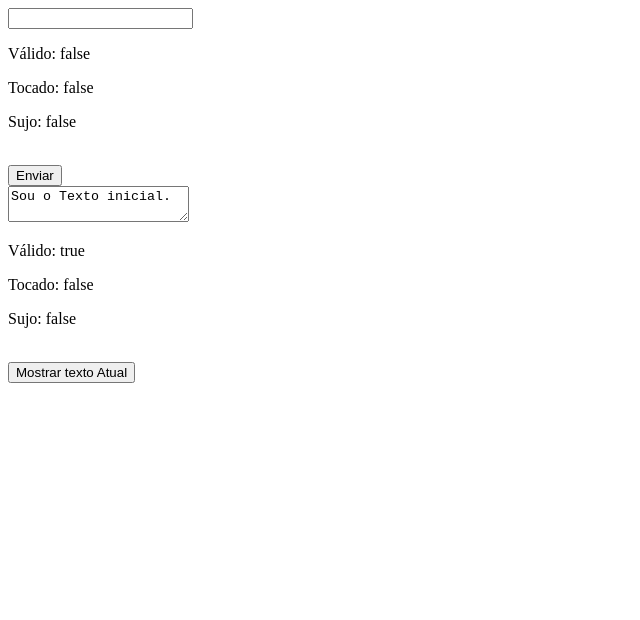
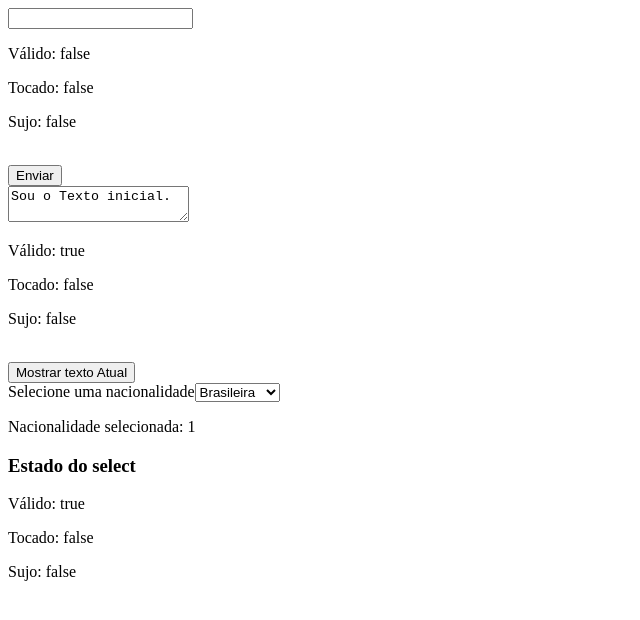
Before and after one commit to Eduardo-XavierPaula/template_driven_forms, an Angular app: page / in a window 1280 px wide. Shown: the top 620 px of the page, without its empty margins (0-640 px from the left). Built offline with nearby package versions, Linux system fonts and the light colour scheme.

Commit message:
✨ New feature: estudo ngmodel select, by Eduardo Xavier

```diff
--- a/src/app/app.component.html
+++ b/src/app/app.component.html
@@ -4,3 +4,6 @@
 <div class="container">
   <app-textarea></app-textarea>
 </div>
+<div class="container">
+  <app-select></app-select>
+</div>
--- a/src/app/app.module.ts
+++ b/src/app/app.module.ts
@@ -6,9 +6,10 @@ import { AppComponent } from './app.component';
 import { FormsModule } from '@angular/forms';
 import { InputTextComponent } from './elements/input-text/input-text.component';
 import { TextareaComponent } from './elements/textarea/textarea.component';
+import { SelectComponent } from './elements/select/select.component';
 
 @NgModule({
-  declarations: [AppComponent, InputTextComponent, TextareaComponent],
+  declarations: [AppComponent, InputTextComponent, TextareaComponent, SelectComponent],
   imports: [BrowserModule, AppRoutingModule, FormsModule],
   providers: [],
   bootstrap: [AppComponent],
--- /dev/null
+++ b/src/app/elements/select/select.component.html
@@ -0,0 +1,35 @@
+<!-- <label for="cars">Selecione um carro:</label>
+<select
+  name="cars"
+  id="cars"
+  ngModel
+  #meuSelectFormControl="ngModel"
+  required=""
+>
+  <option value="" selected></option>
+  <option value="volvo">Volvo</option>
+  <option value="saab">Saab</option>
+  <option value="fiat">Fiat</option>
+  <option value="audi">Audi</option>
+</select> -->
+
+<label for="nationalities">Selecione uma nacionalidade</label>
+<select
+  name="nationalities"
+  id="nationalities"
+  [(ngModel)]="nationalitySelected"
+  #meuSelectFormControl="ngModel"
+  required=""
+>
+  <option value=""></option>
+  @for (nationality of nationalities; track $index) {
+  <option value="{{ nationality.id }}">{{ nationality.description }}</option>
+  }
+</select>
+
+<p>Nacionalidade selecionada: {{ nationalitySelected }}</p>
+
+<h3>Estado do select</h3>
+<p>Válido: {{ meuSelectFormControl.valid }}</p>
+<p>Tocado: {{ meuSelectFormControl.touched }}</p>
+<p>Sujo: {{ meuSelectFormControl.dirty }}</p>
--- /dev/null
+++ b/src/app/elements/select/select.component.ts
@@ -0,0 +1,24 @@
+import { Component } from '@angular/core';
+
+@Component({
+  selector: 'app-select',
+  templateUrl: './select.component.html',
+  styleUrl: './select.component.scss',
+})
+export class SelectComponent {
+  nationalitySelected: number | undefined = 1;
+  nationalities: { id: number; description: string }[] = [
+    {
+      id: 1,
+      description: 'Brasileira',
+    },
+    {
+      id: 2,
+      description: 'Argentina',
+    },
+    {
+      id: 3,
+      description: 'Espanhola',
+    },
+  ];
+}
--- a/src/styles.scss
+++ b/src/styles.scss
@@ -1 +1,15 @@
 /* You can add global styles to this file, and also import other style files */
+// .valid {
+//   border-color: green;
+// }
+
+// .invalid {
+//   border-color: red;
+// }
+.ng-valid.ng-touched:not(form) {
+  border-color: green;
+}
+
+.ng-invalid.ng-touched:not(form) {
+  border-color: red;
+}
```
Also changed, not shown: src/app/elements/select/select.component.scss (added), 1 other file (tests, documents, lock files or other folders).
